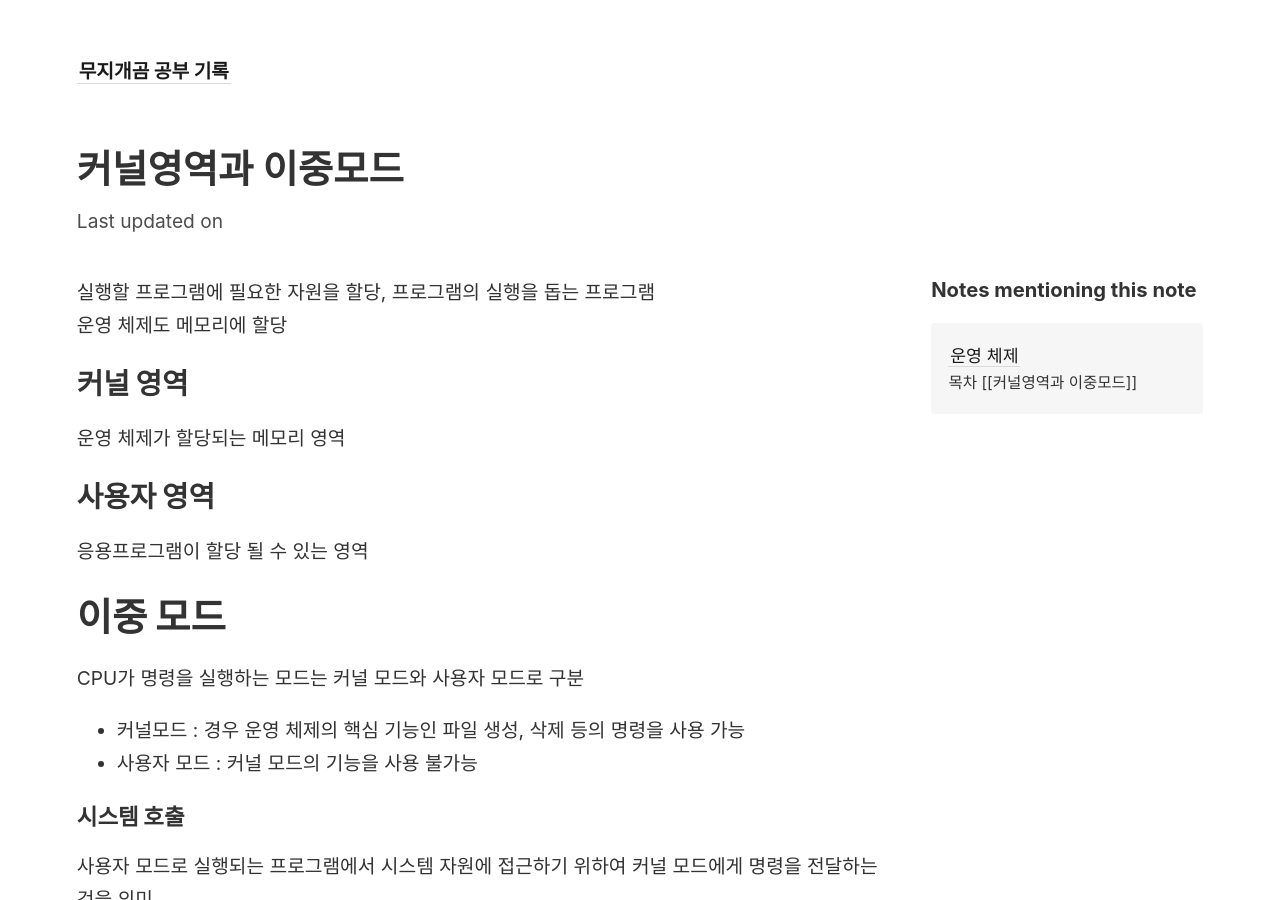
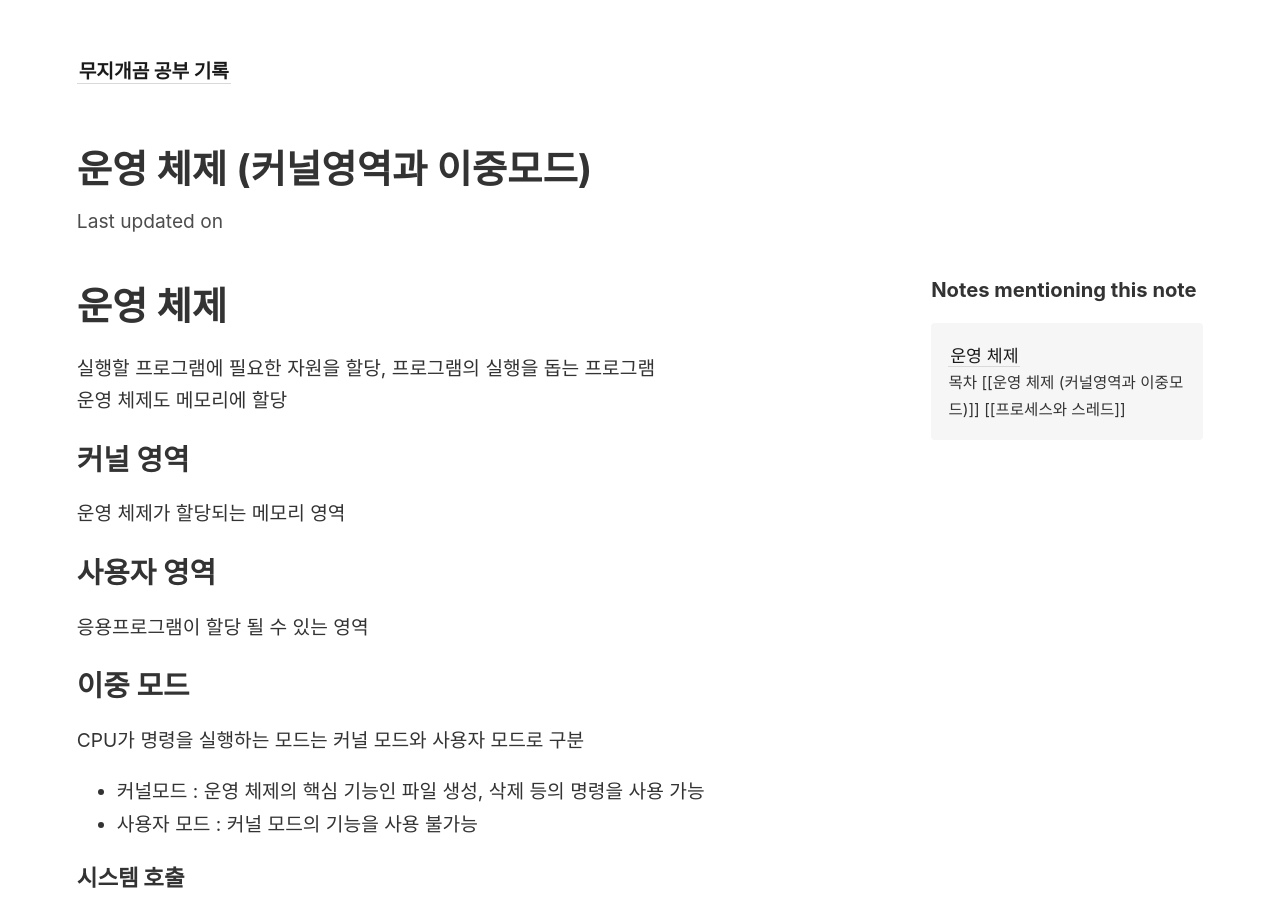
Before and after one commit to rainbow96bear/Obsidian, a Jekyll site: the page built from _notes/CS 6대 과목/2. 운영 체제/운영 체제 (커널영역과 이중모드).md, in a window 1280 px wide and 900 px high. Built offline with Jekyll 4.4.1, drawn with Linux system fonts in a browser that asks for light colours; some of the changed text lies outside the part shown.

Commit message:
운영체제 목차 수정

```diff
--- a/_notes/CS 6대 과목/2. 운영 체제/커널영역과 이중모드.md
+++ b/_notes/CS 6대 과목/2. 운영 체제/운영 체제 (커널영역과 이중모드).md
@@ -1,13 +1,14 @@
+# 운영 체제
 실행할 프로그램에 필요한 자원을 할당, 프로그램의 실행을 돕는 프로그램
 운영 체제도 메모리에 할당
-## **커널 영역**
+## 커널 영역
 운영 체제가 할당되는 메모리 영역
-## **사용자 영역**
+## 사용자 영역
 응용프로그램이 할당 될 수 있는 영역
 
-# **이중 모드**
+## 이중 모드
 CPU가 명령을 실행하는 모드는 커널 모드와 사용자 모드로 구분
-- 커널모드 :  경우 운영 체제의 핵심 기능인 파일 생성, 삭제 등의 명령을 사용 가능
+- 커널모드 :  운영 체제의 핵심 기능인 파일 생성, 삭제 등의 명령을 사용 가능
 - 사용자 모드 : 커널 모드의 기능을 사용 불가능
 
 ### **시스템 호출**
--- a/_notes/CS 6대 과목/2. 운영 체제/운영 체제.md
+++ b/_notes/CS 6대 과목/2. 운영 체제/운영 체제.md
@@ -1,2 +1,3 @@
-목차
-1. [[커널영역과 이중모드]]
+# 목차
+1. [[운영 체제 (커널영역과 이중모드)]]
+2. [[프로세스와 스레드]]
```
